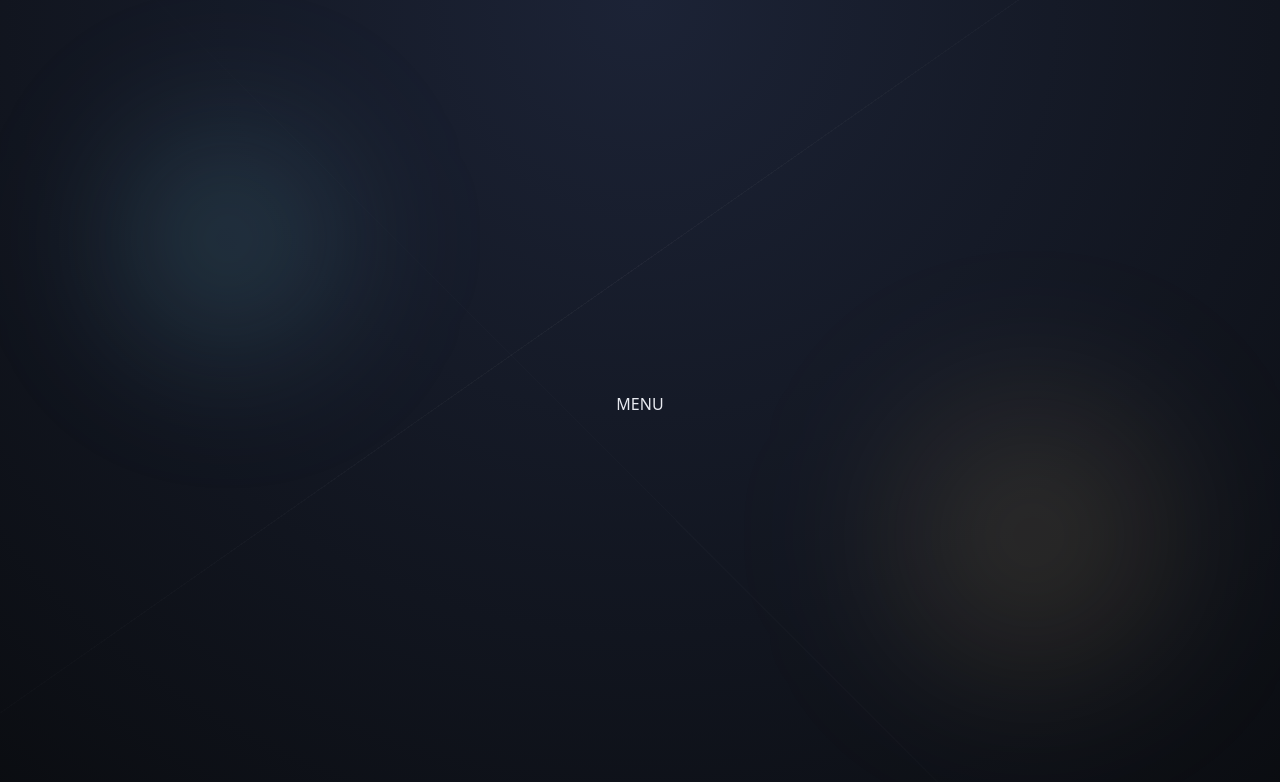
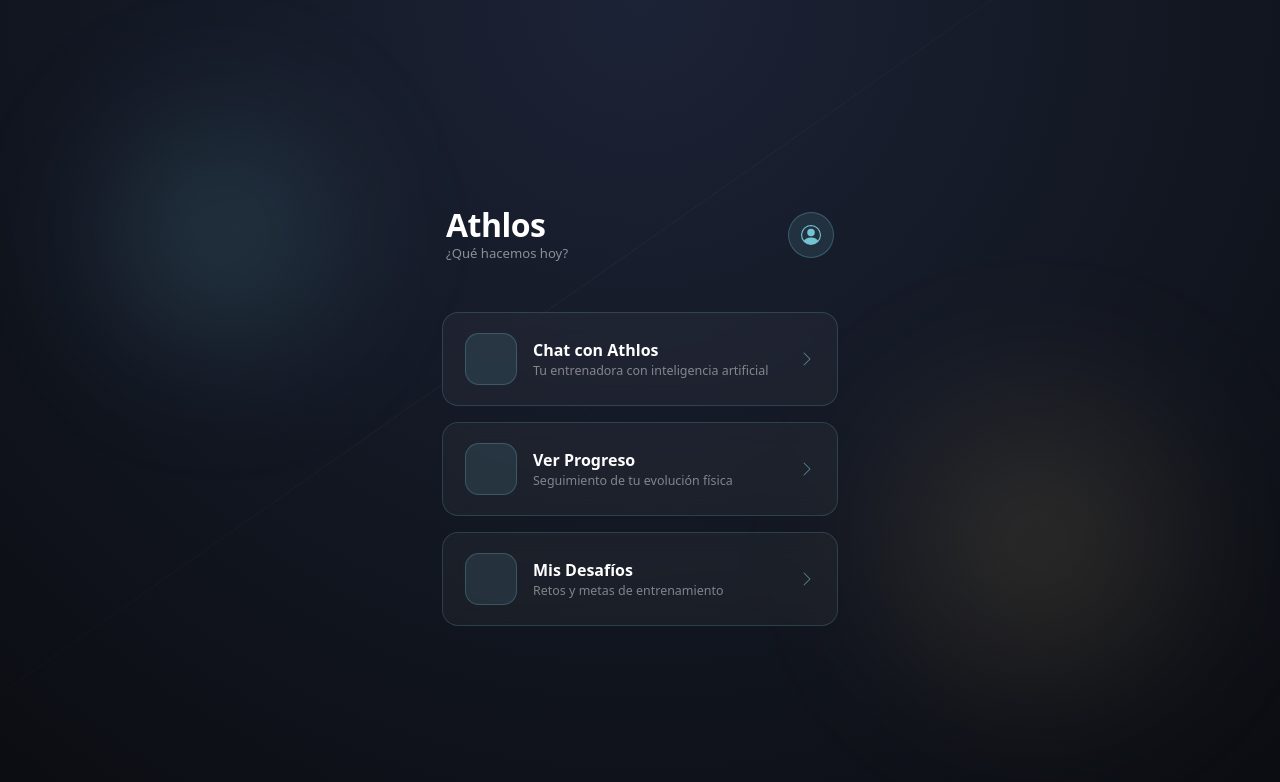
Before and after one commit to RackerH897/Athlos-FrontEnd, a React (Vite) app: page /Menu in a window 1280 px wide. Shown: the top 782 px of the page. Built offline with nearby package versions, Linux system fonts and the light colour scheme; no server answers.

Commit message:
Menu con perfil
menu de athlos

```diff
--- a/src/main.tsx
+++ b/src/main.tsx
@@ -33,7 +33,7 @@ createRoot(document.getElementById("root")!).render(
         <Route path="/Entorno" element={<EntornoEntrenamiento />} />
         <Route path="/nueva-contraseña" element={<RecuperarContrasena />} />
         <Route path="/Perfil" element={<PerfilUsuario />} />
-        <Route path="/Menu" element={<Menu />} />
+            <Route path="/Menu" element={<Menu />} />
       </Routes>
     </Router>
   </StrictMode>
--- a/src/pages/Menu.tsx
+++ b/src/pages/Menu.tsx
@@ -2,13 +2,134 @@ import { useState } from "react";
 import { useNavigate } from "react-router-dom";
 
 const Menu = () => {
+  const navigate = useNavigate();
 
-    return <div className="d-flex flex-column justify-content-center align-items-center w-100 py-4">
-                <div className="text-center mb-4">
-                    MENU
-                </div>
-            </div>;
+  const menuItems = [
+    {label: "Chat con Athlos",
+      description: "Tu entrenadora con inteligencia artificial",
+      route: "/Chat"},
+    {label: "Ver Progreso",
+      description: "Seguimiento de tu evolución física",
+      route: "/Progreso",},
+    {label: "Mis Desafíos",
+      description: "Retos y metas de entrenamiento",
+      route: "/Desafios",},
+  ];
 
-}
+  return (
+    <div className="d-flex flex-column justify-content-center align-items-center w-100 py-4">
+      {/* Header */}
+      <div className="w-100 d-flex justify-content-between align-items-center mb-5 px-3" style={{ maxWidth: "420px" }}>
+        <div>
+          <h2 className="fw-bold mb-0" style={{ color: "#ffffff", letterSpacing: "-0.5px" }}>
+            Athlos
+          </h2>
+          <p className="mb-0" style={{ color: "rgba(255, 255, 255, 0.5)", fontSize: "0.82rem" }}>
+            ¿Qué hacemos hoy?
+          </p>
+        </div>
 
+        <button
+          onClick={() => navigate("/Perfil")}
+          title="Mi Perfil"
+          style={{
+            background: "rgba(116, 195, 210, 0.12)",
+            border: "1px solid rgba(116, 195, 210, 0.3)",
+            borderRadius: "50%",
+            width: "46px",
+            height: "46px",
+            display: "flex",
+            alignItems: "center",
+            justifyContent: "center",
+            cursor: "pointer",
+            transition: "all 0.2s ease",
+          }}
+          onMouseEnter={(e) => {
+            (e.currentTarget as HTMLButtonElement).style.background = "rgba(116, 195, 210, 0.25)";
+          }}
+          onMouseLeave={(e) => {
+            (e.currentTarget as HTMLButtonElement).style.background = "rgba(116, 195, 210, 0.12)";
+          }}
+        >
+          <svg xmlns="http://www.w3.org/2000/svg" width="20" height="20" fill="#74C3D2" viewBox="0 0 16 16">
+            <path d="M11 6a3 3 0 1 1-6 0 3 3 0 0 1 6 0" />
+            <path fillRule="evenodd" d="M0 8a8 8 0 1 1 16 0A8 8 0 0 1 0 8m8-7a7 7 0 0 0-5.468 11.37C3.242 11.226 4.805 10 8 10s4.757 1.225 5.468 2.37A7 7 0 0 0 8 1" />
+          </svg>
+        </button>
+      </div>
+      <div className="d-flex flex-column gap-3 w-100" style={{ maxWidth: "420px", padding: "0 12px" }}>
+        {menuItems.map((item) => (
+          <button
+            key={item.label}
+            onClick={() => navigate(item.route)}
+            className="text-start"
+            style={{
+              background: "rgba(255, 255, 255, 0.04)",
+              border: "1px solid rgba(116, 195, 210, 0.2)",
+              borderRadius: "16px",
+              padding: "20px 22px",
+              cursor: "pointer",
+              transition: "all 0.25s ease",
+              backdropFilter: "blur(10px)",
+              WebkitBackdropFilter: "blur(10px)",
+            }}
+            onMouseEnter={(e) => {
+              const btn = e.currentTarget as HTMLButtonElement;
+              btn.style.background = "rgba(116, 195, 210, 0.1)";
+              btn.style.border = "1px solid rgba(116, 195, 210, 0.45)";
+              btn.style.transform = "translateY(-2px)";
+              btn.style.boxShadow = "0 8px 24px rgba(116, 195, 210, 0.12)";
+            }}
+            onMouseLeave={(e) => {
+              const btn = e.currentTarget as HTMLButtonElement;
+              btn.style.background = "rgba(255, 255, 255, 0.04)";
+              btn.style.border = "1px solid rgba(116, 195, 210, 0.2)";
+              btn.style.transform = "translateY(0)";
+              btn.style.boxShadow = "none";
+            }}
+          >
+            <div className="d-flex align-items-center gap-3">
+              <div
+                style={{
+                  width: "52px",
+                  height: "52px",
+                  borderRadius: "14px",
+                  background: "rgba(116, 195, 210, 0.12)",
+                  border: "1px solid rgba(116, 195, 210, 0.25)",
+                  display: "flex",
+                  alignItems: "center",
+                  justifyContent: "center",
+                  color: "#74C3D2",
+                  flexShrink: 0,
+                }}
+              >
+              </div>
+              <div className="flex-grow-1">
+                <p className="fw-bold mb-0" style={{ color: "#ffffff", fontSize: "1rem" }}>
+                  {item.label}
+                </p>
+                <p className="mb-0" style={{ color: "rgba(255,255,255,0.45)", fontSize: "0.78rem" }}>
+                  {item.description}
+                </p>
+              </div>
+              <svg
+                xmlns="http://www.w3.org/2000/svg"
+                width="16"
+                height="16"
+                fill="rgba(116,195,210,0.6)"
+                viewBox="0 0 16 16"
+                style={{ flexShrink: 0 }}
+              >
+                <path
+                  fillRule="evenodd"
+                  d="M4.646 1.646a.5.5 0 0 1 .708 0l6 6a.5.5 0 0 1 0 .708l-6 6a.5.5 0 0 1-.708-.708L10.293 8 4.646 2.354a.5.5 0 0 1 0-.708z"
+                />
+              </svg>
+            </div>
+          </button>
+        ))}
+      </div>
+    </div>
+  );
+};
 export default Menu;
--- a/src/pages/inicio-sesion.tsx
+++ b/src/pages/inicio-sesion.tsx
@@ -24,9 +24,9 @@ const LoginPage = () => {
         }
 
         if (usuario === "usuario@gmail.com" && password === "123") {
-            navigate("/Perfil");
+            navigate("/Menu");
         } else if (usuario === "admin@gmail.com" && password === "123") {
-            navigate("/Perfil");
+            navigate("/Menu");
         } else {
             setError("Credenciales incorrectas. Pruebe con usuario@gmail.com y clave 123.");
         }
```
